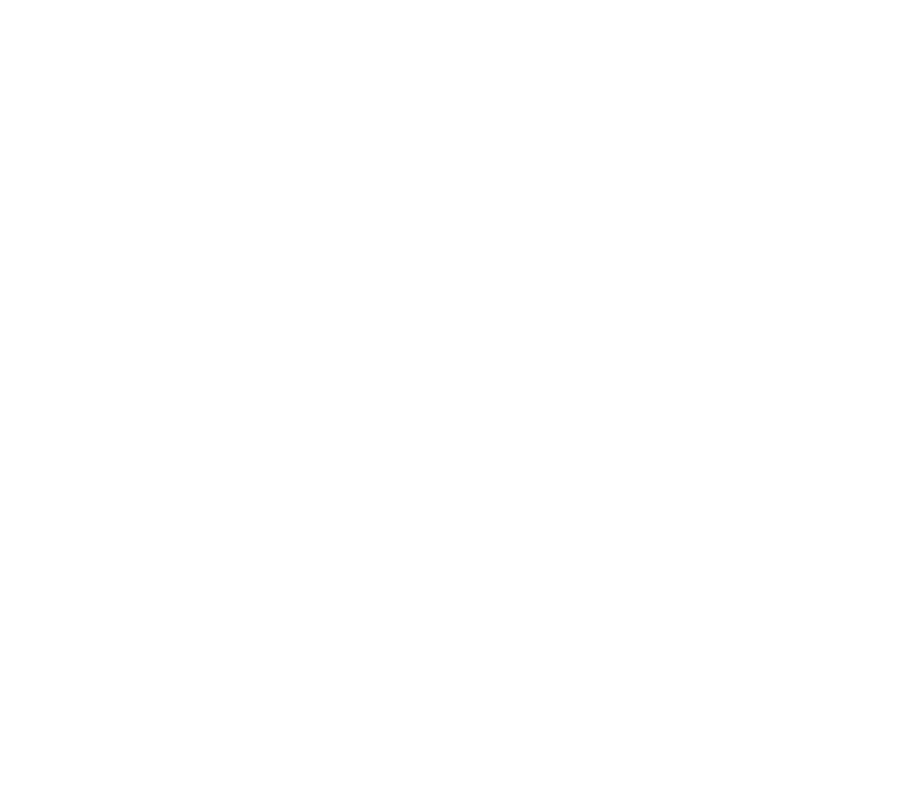
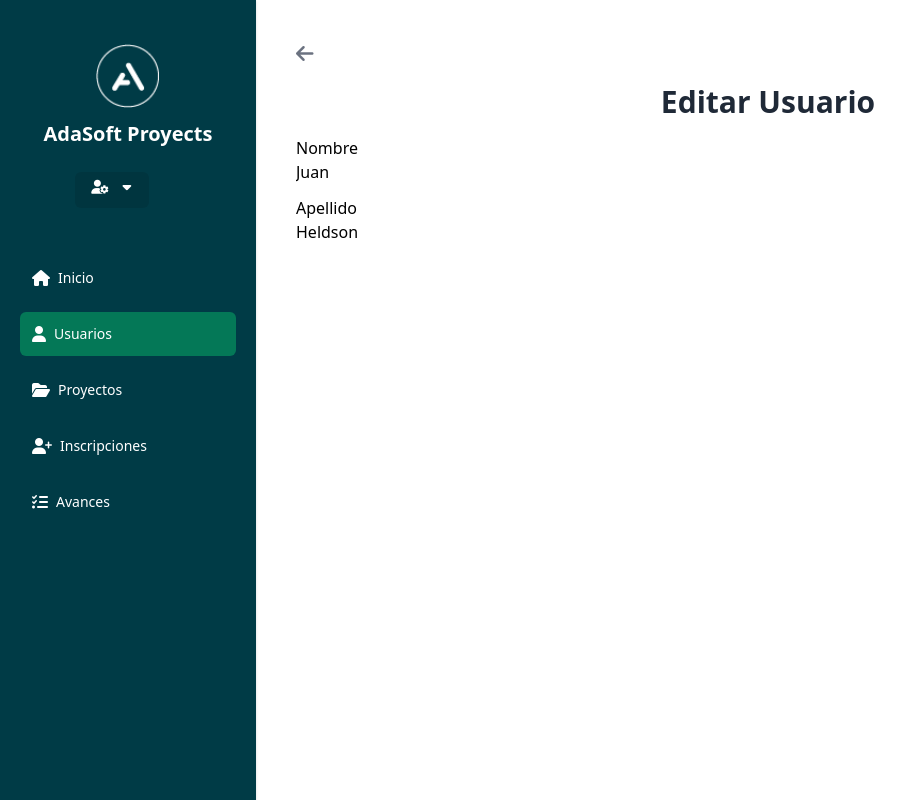
Before and after one commit to ksbcoder/repo-ada-dev, a React (Create React App) app: page /usuarios/editar/1 in a window 1280 px wide. Before the commit this address had no page. Shown: the whole page, without its empty margins (0-917 px from the left). Built offline with nearby package versions, Linux system fonts and the light colour scheme; no server answers.

Commit message:
actualizacion edicion usuario

```diff
--- a/src/App.jsx
+++ b/src/App.jsx
@@ -17,16 +17,18 @@
 import ActualizarAvance from "pages/avances/ActualizarAvance";
 import Perfil from "pages/usuarios/Perfil";
 import GestionUsuarios from "pages/usuarios/GestionUsuarios";
+import EditarUsuario from "pages/usuarios/Editar";
 import Login from "pages/login/Login";
 
 // import PrivateRoute from 'components/PrivateRoute';
-/* const httpLink = createHttpLink({
-  uri: "https://adasoft-server.herokuapp.com/graphql" ,
-}); */
+const httpLink = createHttpLink({
+  uri: "https://adasoft-server.herokuapp.com/graphql"
+});
 
 const client = new ApolloClient({
-  uri: "http://localhost:4000/graphql",
-  cache: new InMemoryCache(),
+  //uri: "http://localhost:4000/graphql",
+  uri: "https://adasoft-server.herokuapp.com/graphql",
+  cache: new InMemoryCache()
 });
 
 function App() {
@@ -41,11 +43,11 @@
             <Route path="/" element={<PrivateLayout />}>
               <Route path="" element={<Index />} />
               <Route path="usuarios" element={<IndexUsuarios />} />
-
               <Route
                 path="usuarios/gestionUsuarios"
                 element={<GestionUsuarios />}
               />
+              <Route path="usuarios/editar/:_id" element={<EditarUsuario/>}/>
 
               <Route path="perfil" element={<Perfil />} />
 
--- /dev/null
+++ b/src/components/Dropdown.jsx
@@ -0,0 +1,11 @@
+import React from 'react'
+
+const Dropdown = () => {
+    return (
+        <div>
+            Dropdown
+        </div>
+    )
+}
+
+export default Dropdown
--- /dev/null
+++ b/src/components/Input.jsx
@@ -0,0 +1,19 @@
+import React from 'react';
+
+const Input = ({label, name, defaultValue, type, required}) => {
+    return (
+        <label htmlFor={name} className='flex flex-col my-3'>
+            <span>{label}</span>
+            <input
+                required={required}
+                type={type}
+                name={name}
+                className='input'
+                defaultValue={defaultValue}
+            />
+        </label>
+
+    )
+}
+
+export default Input;
--- /dev/null
+++ b/src/graphql/usuarios/queries.js
@@ -0,0 +1,30 @@
+import { gql } from "@apollo/client";
+
+const GET_USUARIOS = gql `
+    query Usuarios{
+        Usuarios{
+        _id
+        nombre
+        apellido
+        correo
+        estado
+        identificacion
+        rol
+        }
+    }
+`;
+
+const GET_USUARIO = gql `
+    query Usuario($_id: String!){
+        Usuario(_id: $_id){
+        _id
+        nombre
+        apellido
+        correo
+        estado
+        identificacion
+        rol
+        }
+    }
+`;
+export {GET_USUARIOS, GET_USUARIO};
--- /dev/null
+++ b/src/pages/usuarios/Editar.jsx
@@ -0,0 +1,64 @@
+import React from 'react';
+import { useParams } from 'react-router';
+import { useQuery } from '@apollo/client';
+import { GET_USUARIO } from 'graphql/usuarios/queries';
+import { Link } from 'react-router-dom';
+import Input from 'components/Input';
+
+const EditarUsuario = () => {
+
+    const {_id} = useParams();
+    const{data,error,loading} = useQuery(GET_USUARIO, {
+        variables:{_id}
+    })
+    console.log(data);
+
+    return (
+        <div className='flex-col w-full h-full items-center justify-center p-10'>
+            <Link to='/usuarios'>
+                <i className='fas fa-arrow-left text-gray-500 cursor-pointer font-bold text-xl hover:text-gray-900'/>
+            </Link>
+            <h1 className='m-4 text-3xl text-gray-800 font-bold text-center'>Editar Usuario</h1>
+            <Input label='Nombre' required={true} type='text' defaultValue={'Juan'} className='input-usuario'></Input>
+            <Input label='Apellido' required={true} type='text' defaultValue='Heldson' className='input-usuario'></Input>
+
+            {/* <form
+                //onSubmit={submitForm}
+                //onChange={updateFormData}
+                //ref={form}
+                className='flex flex-col items-center justify-center'
+            >
+             <input
+                label='Nombre'
+                required={true}
+                type='text'
+                name='nombre'
+                defaultValue={data.Usuario.nombre}
+            />
+            <Input
+                label='Apellido'
+                required={true}
+                type='text'
+                name='apellido'
+                defaultValue={data.Usuario.apellido}
+            />
+            <Input
+                label='correo'
+                required={true}
+                type='email'
+                name='correo'
+                defaultValue={data.Usuario.correo}
+            />
+            <Input
+                label='estado'
+                required={true}
+                type='text'
+                name='estado'
+                defaultValue={data.Usuario.estado}
+            />
+            </form> */}
+
+        </div>    )
+}
+
+export default EditarUsuario
--- a/src/pages/usuarios/GestionUsuarios.jsx
+++ b/src/pages/usuarios/GestionUsuarios.jsx
@@ -1,6 +1,29 @@
-import React from 'react'
+import React, {useEffect} from 'react';
+import { useQuery } from '@apollo/client';
+import { Link } from "react-router-dom";
+import { GET_USUARIOS } from 'graphql/usuarios/queries';
+import { toast } from 'react-toastify';
 
 const GestionUsuarios = () => {
+    const{data,error,loading} = useQuery(GET_USUARIOS)
+
+    useEffect(() => {
+        console.log("data servidor",data)
+    }, [data])
+
+    useEffect(() => {
+        if(error){
+            toast.error('Error al consultar los usuarios');
+        }
+     }, [error])
+
+    if(loading){ return <div>Cargando</div>
+    }
+
+
+
+
+
     return (
         <><nav className="navbar">
             <h1>Gestión de Usuarios</h1>
@@ -18,17 +41,22 @@
                         </tr>
                     </thead>
                     <tbody>
-                        <tr>
-                            <td>Juan</td>
-                            <td>1116254874</td>
-                            <td>Administrador</td>
-                            <td>Juan@gmail.com</td>
-                            <td>PENDIENTE</td>
-                            <td>
-                                <button className="btn-editar"><i className="fas fa-user-edit"></i></button>
-                                <button className="btn-eliminar"><i className="fas fa-user-minus"></i></button>
-                            </td>
-                        </tr>
+                        {data &&
+                         data.Usuarios.map((u) => {
+                            return(
+                                <tr key={u._id}>
+                                    <td>{u.nombre}</td>
+                                    <td>{u.identificacion}</td>
+                                    <td>{u.rol}</td>
+                                    <td>{u.correo}</td>
+                                    <td>PENDIENTE</td>
+                                    <td>
+                                        <Link className="btn-editar" to={`/usuarios/editar/${u._id}`} ><i className="fas fa-user-edit"></i></Link>
+                                        <button className="btn-eliminar"><i className="fas fa-user-minus"></i></button>
+                                    </td>
+                                </tr>
+                            )
+                        })}
                     </tbody>
 
                 </table>
--- a/src/pages/usuarios/Index.jsx
+++ b/src/pages/usuarios/Index.jsx
@@ -1,10 +1,16 @@
 import React from 'react';
+import { Link } from "react-router-dom";
 
 const IndexUsuarios = () => {
   return(
     <><nav className="navbar">
       <h1>Registro de Usuario</h1>
     </nav>
+      <div className="flex flex-row-reverse flex-nowrap mr-8 mt-5 gap-2">
+        <Link to="GestionUsuarios" className="btn-general">
+          Gestionar Usuarios
+        </Link>
+      </div>
         <div className="form-usuario">
         <div className="form-campo">
           <div>
```
